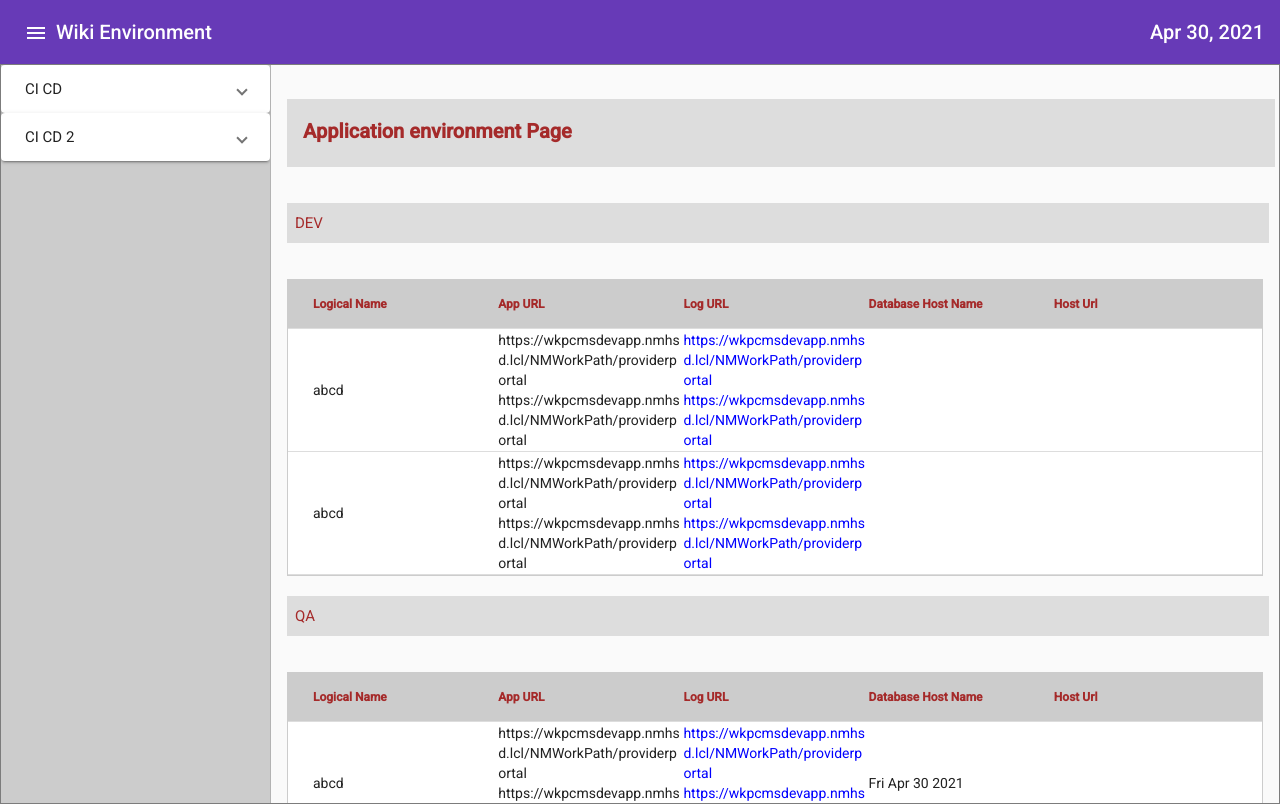
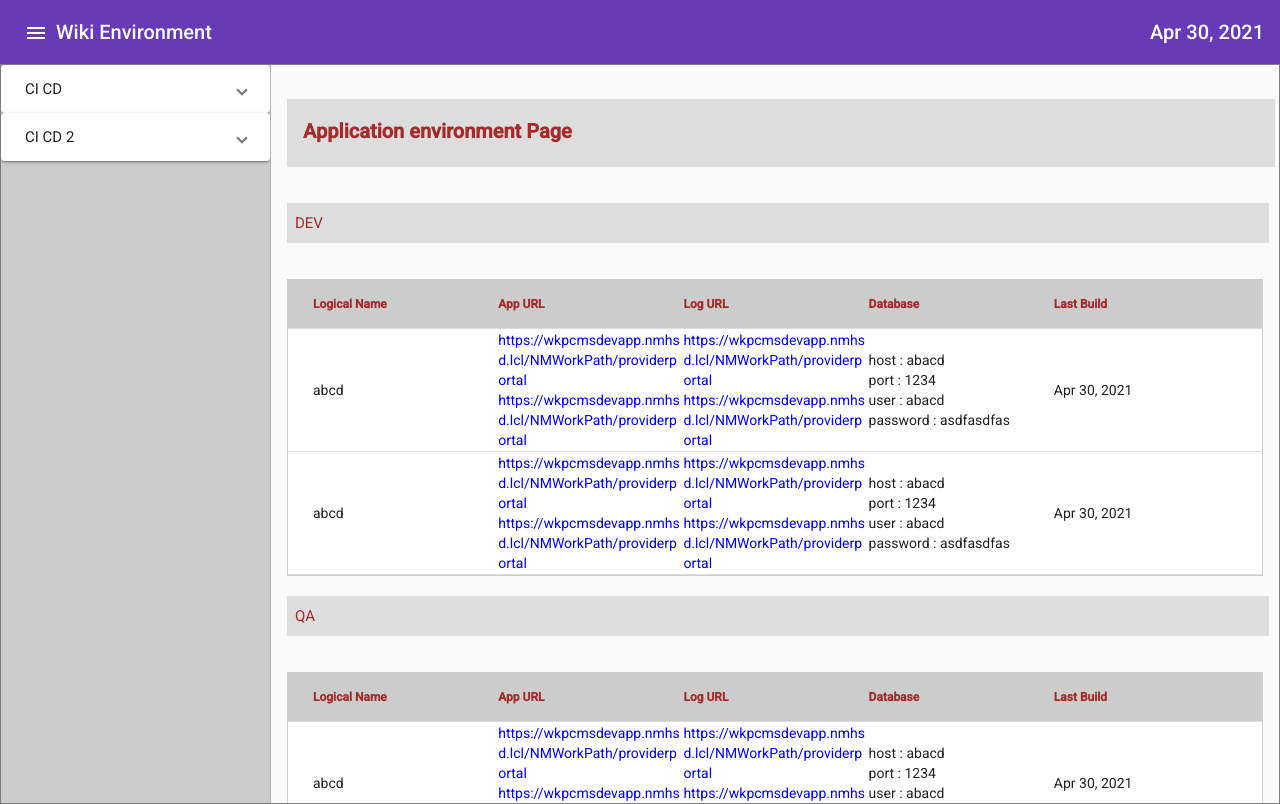
Before and after one commit to prasadsrg/ang-test, an Angular app: page /wiki in a window 1280 px wide. Built offline with nearby package versions, Linux system fonts and the light colour scheme.

Commit message:
commit for changes

```diff
--- a/src/app/wiki.service.ts
+++ b/src/app/wiki.service.ts
@@ -62,12 +62,13 @@ const WikiEnv = [
           'https://wkpcmsdevapp.nmhsd.lcl/NMWorkPath/providerportal',
           'https://wkpcmsdevapp.nmhsd.lcl/NMWorkPath/providerportal',
         ],
-        Database: {
+        database: {
           host: 'abacd',
           port: 1234,
           user: 'abacd',
           password: 'asdfasdfas',
         },
+        lastBuild: new Date().toDateString(),
       },
       {
         name: 'abcd',
@@ -79,12 +80,13 @@ const WikiEnv = [
           'https://wkpcmsdevapp.nmhsd.lcl/NMWorkPath/providerportal',
           'https://wkpcmsdevapp.nmhsd.lcl/NMWorkPath/providerportal',
         ],
-        Database: {
+        database: {
           host: 'abacd',
           port: 1234,
           user: 'abacd',
           password: 'asdfasdfas',
         },
+        lastBuild: new Date().toDateString(),
       },
     ],
   },
@@ -103,7 +105,7 @@ const WikiEnv = [
           'https://wkpcmsdevapp.nmhsd.lcl/NMWorkPath/providerportal',
           'https://wkpcmsdevapp.nmhsd.lcl/NMWorkPath/providerportal',
         ],
-        Database: {
+        database: {
           host: 'abacd',
           port: 1234,
           user: 'abacd',
--- a/src/app/wiki/wiki.component.html
+++ b/src/app/wiki/wiki.component.html
@@ -69,25 +69,36 @@
             <th class="mat-header-cell">Logical Name</th>
             <th class="mat-header-cell">App URL</th>
             <th class="mat-header-cell">Log URL</th>
-            <th class="mat-header-cell">Database Host Name</th>
-            <th class="mat-header-cell">Host Url</th>
+            <th class="mat-header-cell">Database</th>
+            <th class="mat-header-cell">Last Build</th>
           </tr>
           <ng-container *ngFor="let ele of item.data">
             <tr class="mat-row">
-              <td class="mat-cell">{{ ele.name }}</td>
               <td class="mat-cell">
-                <ng-container *ngFor="let appUrl of ele.appUrl">
-                  {{ appUrl }}
+                <ng-container
+                  *ngTemplateOutlet="LogicalNameTemplate; context: ele"
+                >
                 </ng-container>
               </td>
               <td class="mat-cell">
-                <ng-container *ngFor="let logUrl of ele.logUrl">
-                  <a [href]="ele.link" class=""> {{ logUrl }}</a></ng-container
+                <ng-container *ngTemplateOutlet="AppUrlTemplate; context: ele">
+                </ng-container>
+              </td>
+              <td class="mat-cell">
+                <ng-container *ngTemplateOutlet="LogUrlTemplate; context: ele">
+                </ng-container>
+              </td>
+              <td class="mat-cell">
+                <ng-container
+                  *ngTemplateOutlet="DatabaseTemplate; context: ele"
                 >
+                </ng-container>
               </td>
-              <td class="mat-cell">{{ ele.lastBuild }}</td>
               <td class="mat-cell">
-                <a [href]="ele.link" class=""> {{ ele.link }}</a>
+                <ng-container
+                  *ngTemplateOutlet="LastBuildTemplate; context: ele"
+                >
+                </ng-container>
               </td>
             </tr>
           </ng-container>
@@ -96,3 +107,30 @@
     </mat-list>
   </div>
 </mat-sidenav-container>
+
+<ng-template #LogicalNameTemplate let-item="name">
+  <div>{{ item }}</div>
+</ng-template>
+
+<ng-template #AppUrlTemplate let-item="appUrl">
+  <ng-container *ngFor="let ele of item">
+    <a [href]="ele"> {{ ele }} </a>
+  </ng-container>
+</ng-template>
+
+<ng-template #LogUrlTemplate let-item="logUrl">
+  <ng-container *ngFor="let ele of item">
+    <a [href]="ele"> {{ ele }} </a>
+  </ng-container>
+</ng-template>
+
+<ng-template #DatabaseTemplate let-item="database">
+  <div>host : {{ item.host }}</div>
+  <div>port : {{ item.port }}</div>
+  <div>user : {{ item.user }}</div>
+  <div>password : {{ item.password }}</div>
+</ng-template>
+
+<ng-template #LastBuildTemplate let-item="lastBuild">
+  <div>{{ item | date }}</div>
+</ng-template>
```
